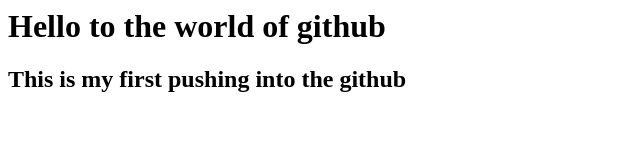
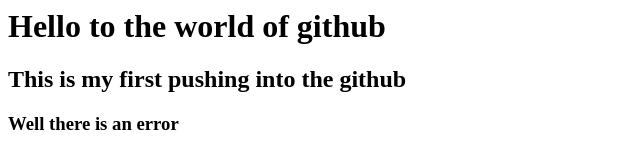
Before and after one commit to anilkumarpc/demo-repo2, a plain HTML site: page index.html in a window 1280 px wide. Shown: the whole page, without its empty margins (0-640 px from the left). Drawn offline with Linux system fonts and the light colour scheme.

Commit message:
Updated the index.html

```diff
--- a/index.html
+++ b/index.html
@@ -1,2 +1,3 @@
 <h1>Hello to the world of github</h1>
 <h2>This is my first pushing into the github</h2>
+<h3>Well there is an error</h3>
```
